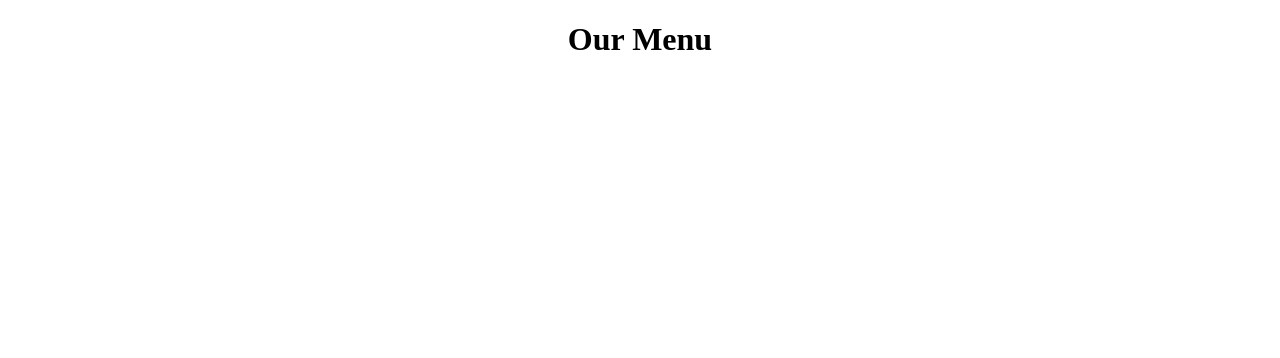
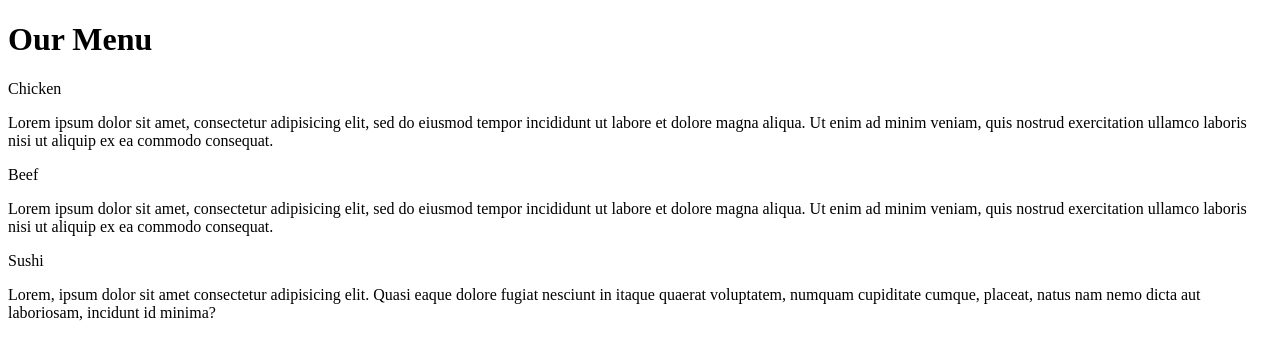
Before and after one commit to TioBoda/coursera-test, a plain HTML site: page module2-solution/index.html in a window 1280 px wide. Drawn offline with Linux system fonts and the light colour scheme.

Commit message:
containers

```diff
--- a/module2-solution/index.html
+++ b/module2-solution/index.html
@@ -1,15 +1,32 @@
 <!DOCTYPE html>
 <html>
 <head>
-	<title>First Test</title>
-
-	<style>
-	h1 {
-		text-align: center;
-	}
-</style>
+	<meta charset="utf-8">
+	<meta name="viewport" content="width=device-width, initial-scale=1">
+	<title>Assignment Solution for Module 2</title>
+	<link rel="css" href="css.css">
 </head>
 <body>
 	<h1>Our Menu</h1>
+	<div class="menu">
+		<div class="dk4 tb6 mb12">
+			<div class="section">
+				<span id="chicken">Chicken</span>
+				<p>Lorem ipsum dolor sit amet, consectetur adipisicing elit, sed do eiusmod
+				tempor incididunt ut labore et dolore magna aliqua. Ut enim ad minim veniam,
+				quis nostrud exercitation ullamco laboris nisi ut aliquip ex ea commodo
+				consequat.</p></div>
+		<div class="dk4 tb6 mb12">
+			<div class="section">
+				<span id="beef">Beef</span>
+				<p>Lorem ipsum dolor sit amet, consectetur adipisicing elit, sed do eiusmod
+				tempor incididunt ut labore et dolore magna aliqua. Ut enim ad minim veniam,
+				quis nostrud exercitation ullamco laboris nisi ut aliquip ex ea commodo
+				consequat.</p></div>
+		<div class="dk4 tb12 mb12">
+			<div class="section">
+				<span id="sushi">Sushi</span>
+				<p>Lorem, ipsum dolor sit amet consectetur adipisicing elit. Quasi eaque dolore fugiat nesciunt in itaque quaerat voluptatem, numquam cupiditate cumque, placeat, natus nam nemo dicta aut laboriosam, incidunt id minima?</p></div>
+
 	</body>
 	</html>
```
